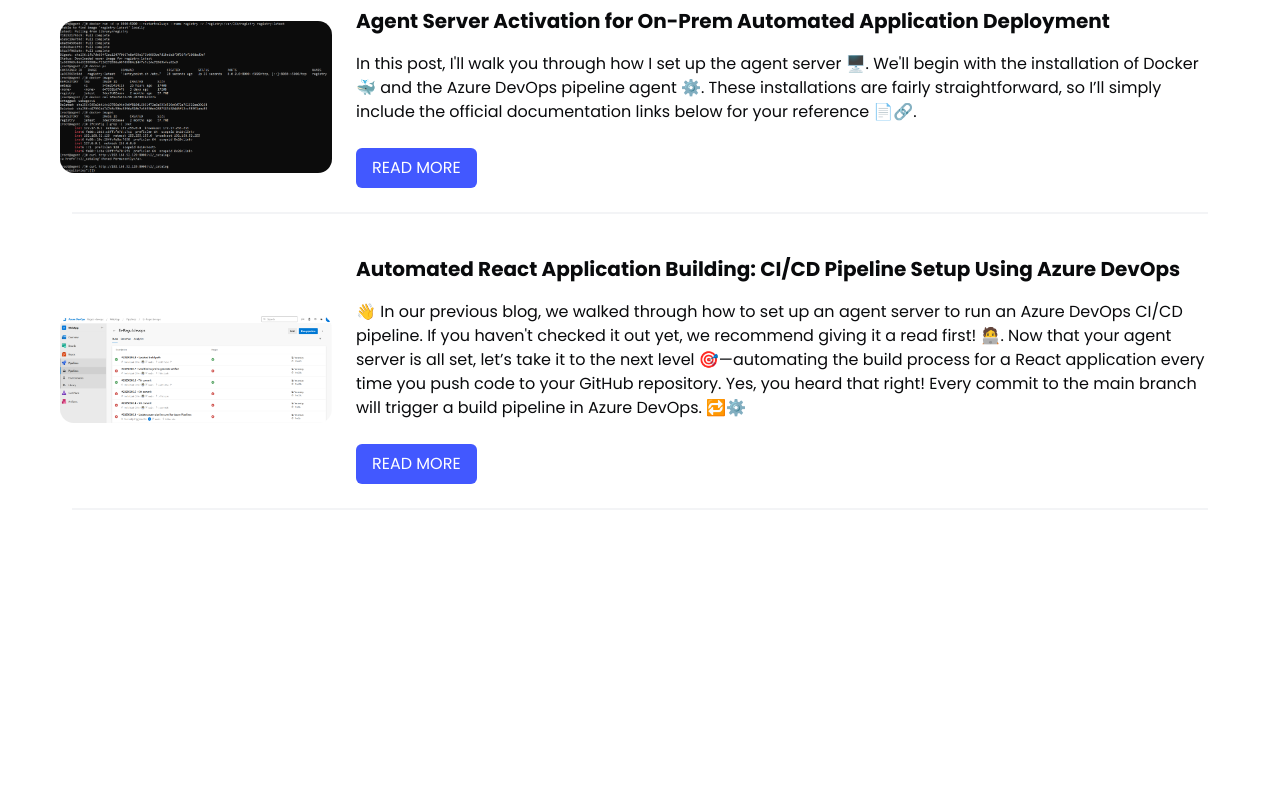
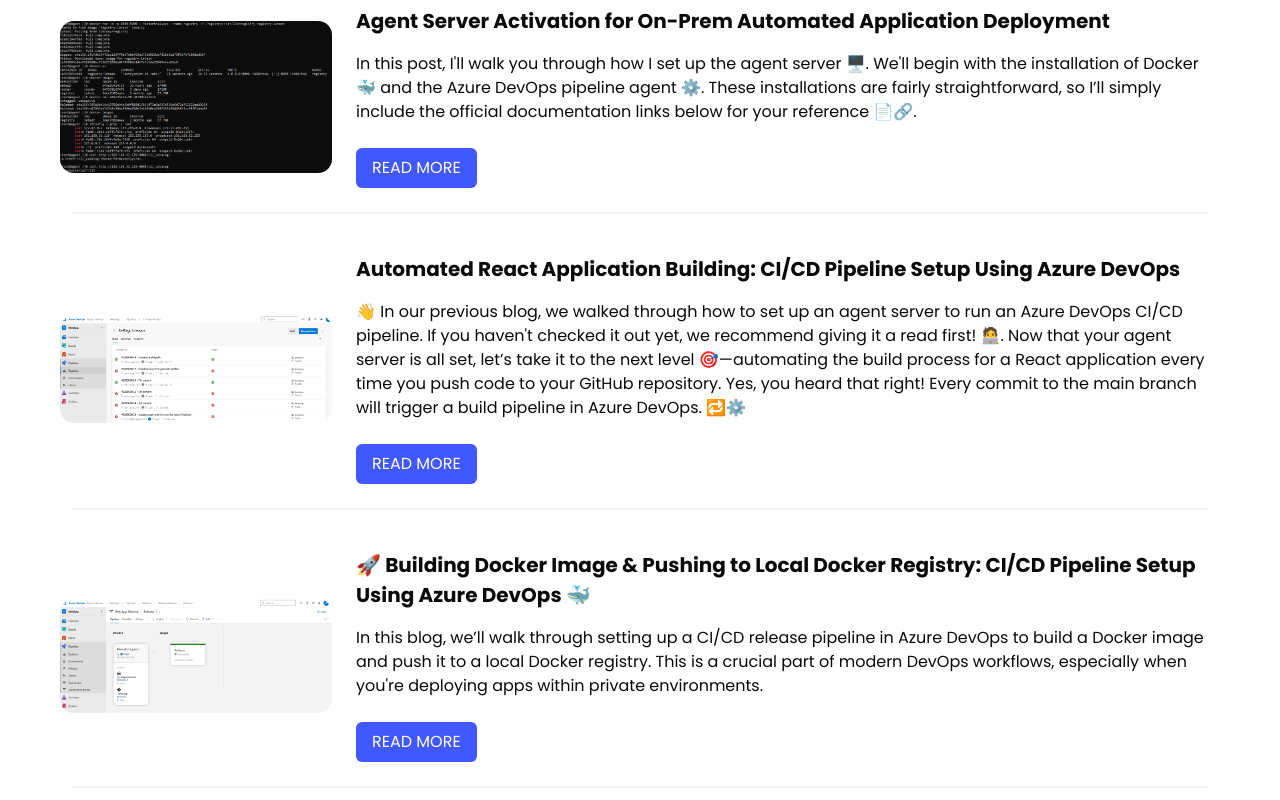
Before and after one commit to Er-Ragul/devops, a React (Vite) app: page /devops in a window 1280 px wide. Shown: the part 778-1578 px from the top of the page. Before the commit the page ends 1456 px from the top, so only its background shows below. Built offline with nearby package versions, Linux system fonts and the light colour scheme.

Commit message:
10th commit

```diff
--- a/public/json/devops.json
+++ b/public/json/devops.json
@@ -96,7 +96,7 @@
                 {"subtitle": "🚀 Steps to Set Up a Docker Local Registry"},
                 {"subheading": "🛠️ Configure Docker Daemon"},
                 {"content": "1. Add the following JSON configuration to the <span className='poppins-light' style='background-color: #1C1D21; color: white; padding: 0 5px;'>/etc/docker/daemon.json</span> file. If the file doesn't exist, create it:"},
-                {"code": "{\n 'insecure-registries': ['<your-ip>:8000']\n}"},
+                {"code": "{\n 'insecure-registries': ['<your-ip>:5000']\n}"},
                 {"content": "2. Restart Docker to apply the changes:"},
                 {"code": "systemctl restart docker"},
                 {"content": "3. Ensure Docker is running:"},
@@ -111,12 +111,12 @@
                 {"content": "<i>💡 Note: The directory can be located anywhere and named as desired. Just make sure to use the correct path in the Docker run command.</i>"},
                 {"subheading":"🐳 Run the Local Docker Registry"},
                 {"content": "7. Launch the registry container:"},
-                {"code": "docker run -d -p 8000:5000 --restart=always --name registry -v /registry:/var/lib/registry registry:latest"},
-                {"content": "<i>🔁 Port 5000 (container) is mapped to port 8000 (host).</i>"},
+                {"code": "docker run -d -p 5000:5000 --restart=always --name registry -v /registry:/var/lib/registry registry:latest"},
+                {"content": "<i>🔁 Port 5000 (container) is mapped to port 5000 (host).</i>"},
                 {"content": "8. Verify that the registry container is running:"},
                 {"code": "docker ps"},
                 {"content": "9. Test the registry endpoint:"},
-                {"code": "curl http://<your-ip>:8000/v2/_catalog"},
+                {"code": "curl http://<your-ip>:5000/v2/_catalog"},
                 {"content": "✅ Sample output:"},
                 {"code": "{'repositories':[]}"},
                 {"subtitle": "✅ Conclusion"},
@@ -172,19 +172,41 @@
             ],
             "release": [
                 {"title": "🚀 Building Docker Image & Pushing to Local Docker Registry: CI/CD Pipeline Setup Using Azure DevOps 🐳"},
-                {"meta": "Posted on: June 7, 2025 | By: H.Ragul"},
+                {"meta": "Posted on: June 8, 2025 | By: H.Ragul"},
                 {"image": "images/release.png", "size": 800},
                 {"summary": "In this blog, we’ll walk through setting up a CI/CD release pipeline in Azure DevOps to build a Docker image and push it to a local Docker registry. This is a crucial part of modern DevOps workflows, especially when you're deploying apps within private environments."},
+                {"content": "<i>💡 Note: If you're working in Azure DevOps and suddenly can't find the 'Release' option in your portal, don’t worry — you're not alone! 😅 Microsoft has been gradually nudging users toward the new YAML-based pipelines, and in that process, some classic features like Release pipelines may appear hidden or disabled.</i>"},
+                {"content": "<i>But fear not — there's a quick fix! ✅ Just follow the steps below to re-enable the classic release pipeline option in your organization and project settings.</i>"},
                 {"content": "Let’s get into the details! 👇"},
                 {"subtitle": "🎯 Objective"},
                 {"content": "We want to:"},
                 {"list": [
                     "Build a Docker image from the artifact generated by the Azure DevOps build pipeline 🛠️",
-                    "Push that image to a local Docker registry hosted at 192.168.31.22:8000 🔐"
+                    "Push that image to a local Docker registry hosted at Your-IP:5000 🔐"
                 ]},
+                {"subtitle": "🔍 Step-by-Step Guide to Re-enable 'Release' Option"},
+                {"subheading": "✅ Step 1: Organization Settings"},
+                {"list": [
+                    "Go to Azure DevOps Portal",
+                    "Navigate to 👉 Organization Settings (bottom-left corner)",
+                    "Click on Pipelines > Settings",
+                    "Look for the option “Disable creation of classic release pipelines”",
+                    "Make sure this is turned OFF ❌"
+                ]},
+                {"content": "🔁 Turning this off ensures that your organization can create classic release pipelines again."},
+                {"subheading": "✅ Step 2: Project Settings"},
+                {"list": [
+                    "Now, navigate to your specific Project",
+                    "Go to 👉 Project Settings > Pipelines > Settings",
+                    "Again, look for “Disable creation of classic release pipelines”",
+                    "Ensure this setting is also turned OFF ❌"
+                ]},
+                {"content": "🔐 This step makes sure the feature is enabled at the project level as well — both are required!"},
+                {"subheading": "🔄 Refresh & Recheck"},
+                {"content": "Once you've completed both steps, refresh your DevOps portal and head over to Pipelines > Releases. 🎉 The missing 'Release' tab should now be visible!"},
                 {"subtitle": "📦 Release Pipeline: Docker Build & Push Steps"},
                 {"content": "During the release (deployment) stage in Azure DevOps, the following commands are executed to complete the process:"},
-                {"code": "echo '******************** Execution Starts Here ********************'\n\n# ✅ Copy build artifacts to the working directory\ncp -pr $(System.DefaultWorkingDirectory)/_Er-Ragul.devops/react-app/* /home/runner/artifacts/public\n\ncp -pr $(System.DefaultWorkingDirectory)/_WebApp/* /home/runner/artifacts\n\n# 📁 Change to the artifacts directory\ncd /home/runner/artifacts\n\n# 🛠️ Build the Docker image using the Dockerfile in the artifacts directory\ndocker build -t 192.168.31.22:8000/raguls:v1 .\n\n# 🚀 Push the image to the local Docker registry\ndocker push 192.168.31.22:8000/raguls:v1\n\necho '******************** Execution Ends Here ********************'"},
+                {"code": "echo '******************** Execution Starts Here ********************'\n\n# ✅ Copy build artifacts to the working directory\ncp -pr $(System.DefaultWorkingDirectory)/_Er-Ragul.devops/react-app/* /home/runner/artifacts/public\n\ncp -pr $(System.DefaultWorkingDirectory)/_WebApp/* /home/runner/artifacts\n\n# 📁 Change to the artifacts directory\ncd /home/runner/artifacts\n\n# 🛠️ Build the Docker image using the Dockerfile in the artifacts directory\ndocker build -t <Your-IP>:5000/raguls:v1 .\n\n# 🚀 Push the image to the local Docker registry\ndocker push <Your-IP>:5000/raguls:v1\n\necho '******************** Execution Ends Here ********************'"},
                 {"subtitle": "🧩 What's Happening Here?"},
                 {"content": "Let’s break it down:"},
                 {"list": [
--- a/src/pages/Devops.jsx
+++ b/src/pages/Devops.jsx
@@ -193,6 +193,21 @@
                             </div>
                         </div>
                         <hr/>
+                        <div className="columns">
+                            <div className="columns mt-4">
+                                <div className="column is-3-desktop is-size-6 is-flex is-flex-direction-column is-justify-content-center is-align-items-center">
+                                    <img src={'/images/release.png'} width={400} style={{ borderRadius: 14 }}/>
+                                </div>
+                                <div className="column is-flex is-flex-direction-column ">
+                                    <p className="is-size-5 has-text-weight-bold has-text-black poppins-semibold">🚀 Building Docker Image & Pushing to Local Docker Registry: CI/CD Pipeline Setup Using Azure DevOps 🐳</p>
+                                    <p className="mt-4 has-text-black poppins-regular">In this blog, we’ll walk through setting up a CI/CD release pipeline in Azure DevOps to build a Docker image and push it to a local Docker registry. This is a crucial part of modern DevOps workflows, especially when you're deploying apps within private environments.</p>
+                                    <div className="buttons mt-5">
+                                        <button className="button has-text-white poppins-regular is-link" onClick={() => window.location.href="/devops/release"}>READ MORE</button>
+                                    </div>
+                                </div>
+                            </div>
+                        </div>
+                        <hr/>
                     </section>
         }
         </>
```
